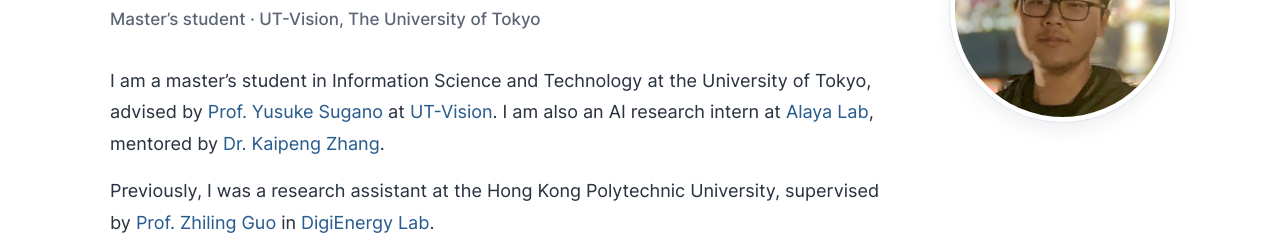
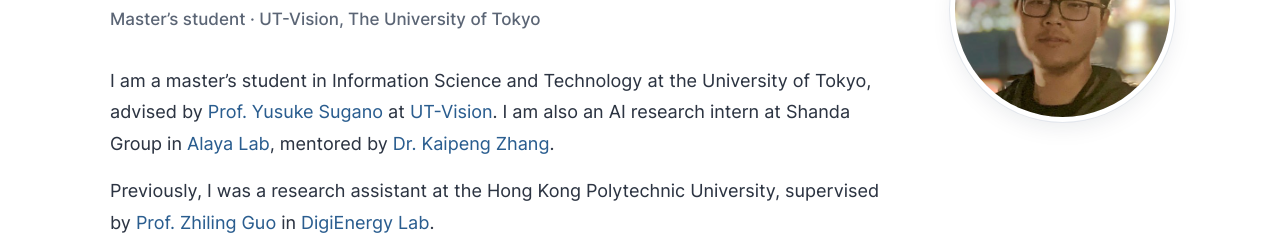
Before and after one commit to zylinh/zylinh.github.io, a plain HTML site: page index.html in a window 1280 px wide. Shown: the part 206-448 px from the top of the page. Drawn offline with Linux system fonts and the light colour scheme.

Commit message:
Add Shanda Group to Alaya Lab affiliation
Co-Authored-By: Claude Opus 5.5 <noreply@anthropic.com>

```diff
--- a/index.html
+++ b/index.html
@@ -33,7 +33,7 @@
       <div class="intro-copy">
         <h1 id="name">Zhengyuan Lin <span lang="zh">林政源</span></h1>
         <p class="position">Master’s student · UT-Vision, The University of Tokyo</p>
-        <p>I am a master’s student in Information Science and Technology at the University of Tokyo, advised by <a href="https://www.yusuke-sugano.info/">Prof. Yusuke Sugano</a> at <a href="https://www.ut-vision.org/">UT-Vision</a>. I am also an AI research intern at <a href="https://alayalab.ai/">Alaya Lab</a>, mentored by <a href="https://kpzhang93.github.io/">Dr. Kaipeng Zhang</a>.</p>
+        <p>I am a master’s student in Information Science and Technology at the University of Tokyo, advised by <a href="https://www.yusuke-sugano.info/">Prof. Yusuke Sugano</a> at <a href="https://www.ut-vision.org/">UT-Vision</a>. I am also an AI research intern at Shanda Group in <a href="https://alayalab.ai/">Alaya Lab</a>, mentored by <a href="https://kpzhang93.github.io/">Dr. Kaipeng Zhang</a>.</p>
         <p>Previously, I was a research assistant at the Hong Kong Polytechnic University, supervised by <a href="https://www.polyu.edu.hk/rcesga/people/rcesga-people/prof-guo-zhiling/?sc_lang=en">Prof. Zhiling Guo</a> in <a href="https://www.polyu.edu.hk/iuex/research/digienergy-lab/">DigiEnergy Lab</a>.</p>
         <div class="profile-links" role="group" aria-label="Contact and academic profile">
           <a href="mailto:zylin@g.ecc.u-tokyo.ac.jp" aria-label="Email Zhengyuan Lin" title="Email: zylin@g.ecc.u-tokyo.ac.jp">
```
